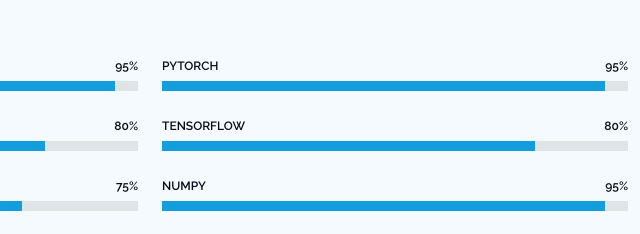
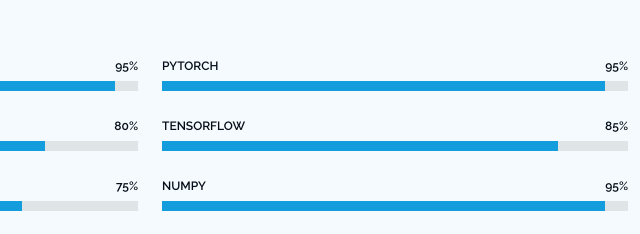
Before and after one commit to adaneshp/adaneshp.github.io, a plain HTML site: page index.html in a window 1280 px wide. Shown: the part 1729-1963 px from the top of the page, 640-1280 px from the left. Drawn offline with Linux system fonts and the light colour scheme.

Commit message:
minor adjustment

```diff
--- a/index.html
+++ b/index.html
@@ -251,9 +251,9 @@
             </div><!-- End Skills Item -->
 
             <div class="progress">
-              <span class="skill"><span>TensorFlow</span> <i class="val">80%</i></span>
+              <span class="skill"><span>TensorFlow</span> <i class="val">85%</i></span>
               <div class="progress-bar-wrap">
-                <div class="progress-bar" role="progressbar" aria-valuenow="80" aria-valuemin="0" aria-valuemax="100"></div>
+                <div class="progress-bar" role="progressbar" aria-valuenow="85" aria-valuemin="0" aria-valuemax="100"></div>
               </div>
             </div><!-- End Skills Item -->
 
```
